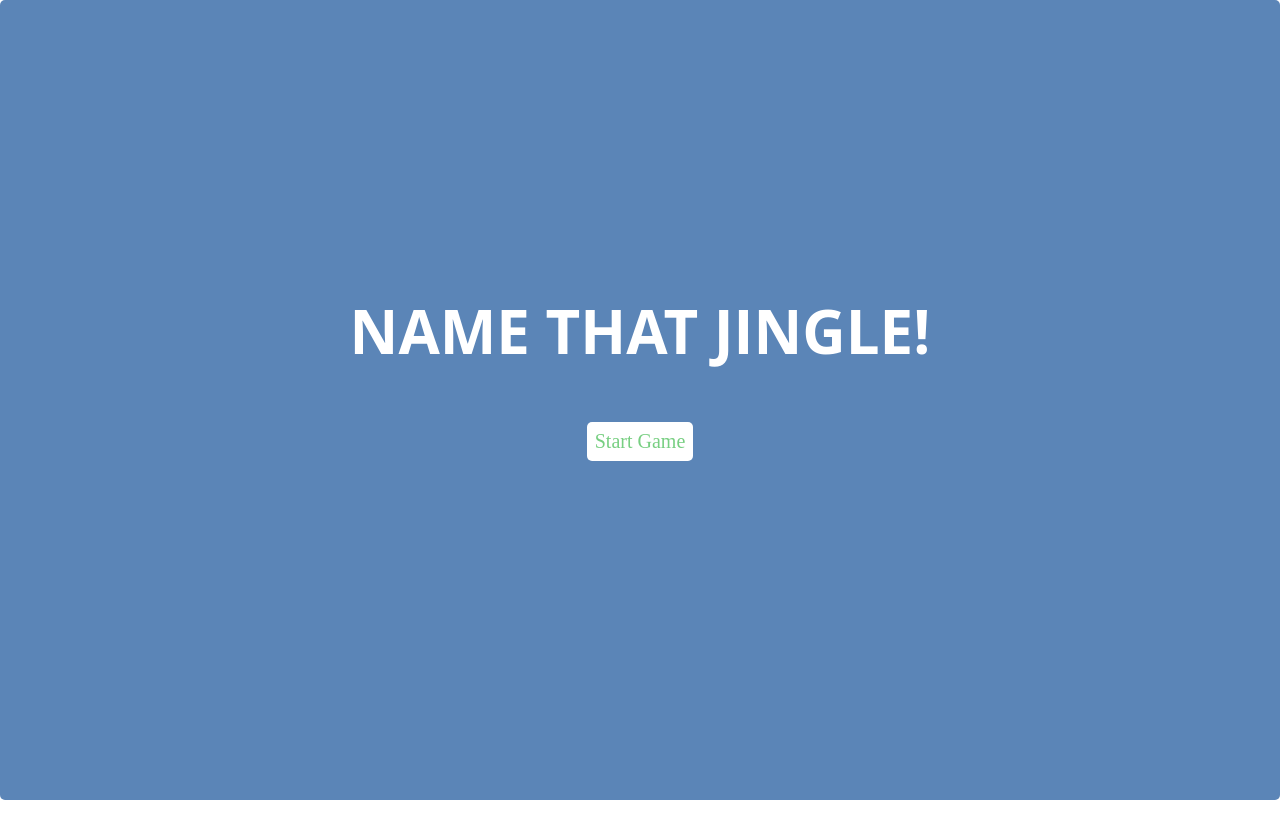
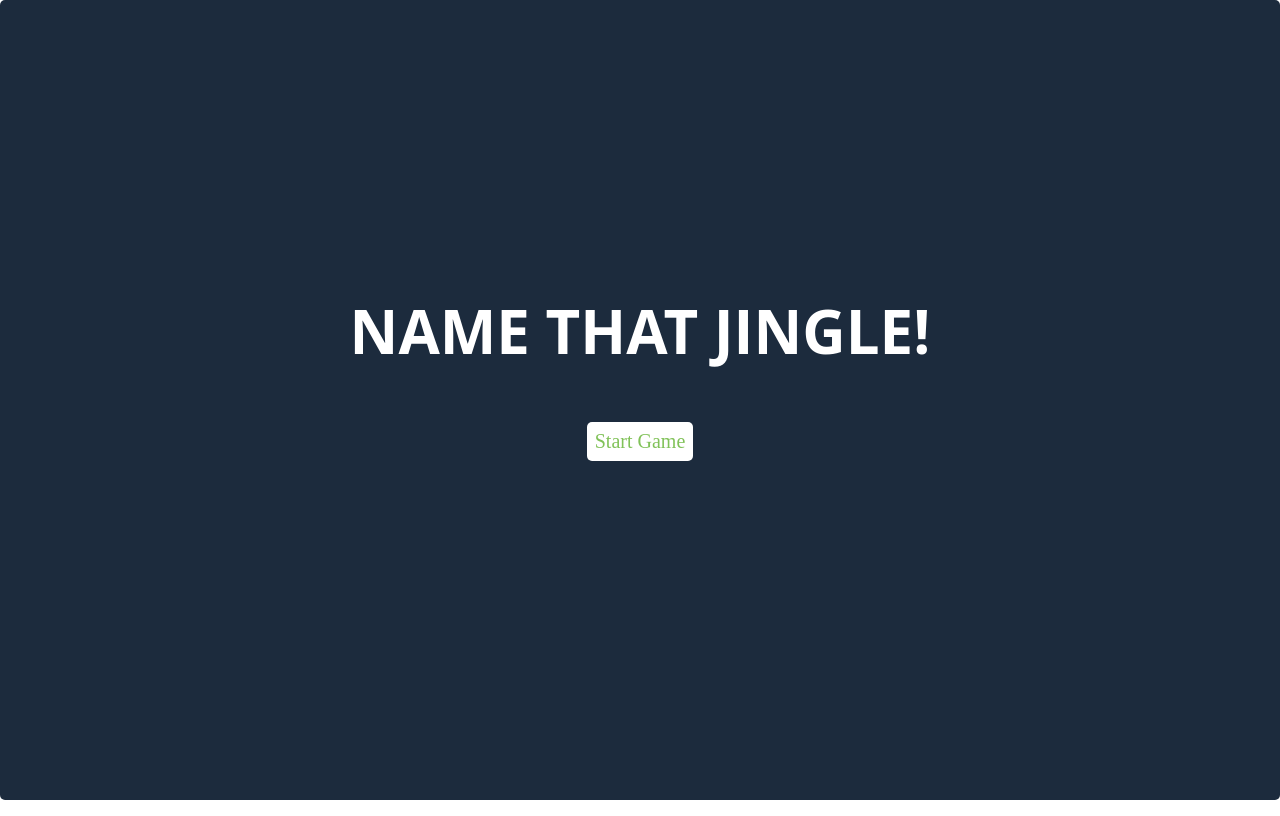
Before and after one commit to dlisab/TH-game-show-app, a plain HTML site: page index.html in a window 1280 px wide. Drawn offline with Linux system fonts and the light colour scheme.

Commit message:
updating styles

```diff
--- a/css/styles.css
+++ b/css/styles.css
@@ -1,12 +1,12 @@
 /* Main styles */
-@import url('https://fonts.googleapis.com/css?family=Montserrat:400,700&Roboto:300');
+@import url('https://fonts.googleapis.com/css?family=Montserrat:wght@600&display');
 
 /* Variables */
 
 :root {
-  --color-win: #78CF82;
-  --color-lose: #D94545;
-  --color-start: #5b85b7;
+  --color-win: #81c259;
+  --color-lose: #de8519;
+  --color-start: #1c2b3d;
   --color-neutral: #445069;
   --color-neutral-light: #D2D2D2;
   --color-keys: #37474F;
```
